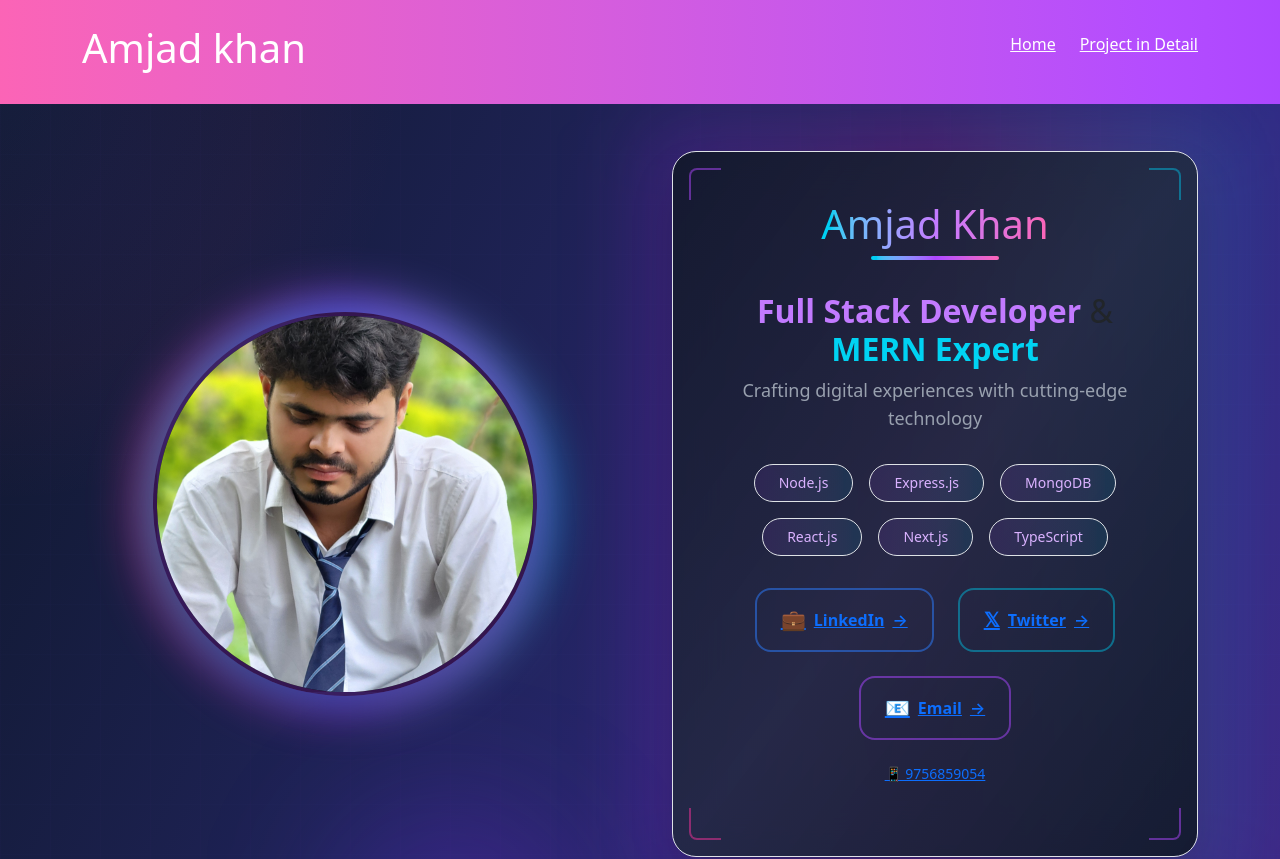
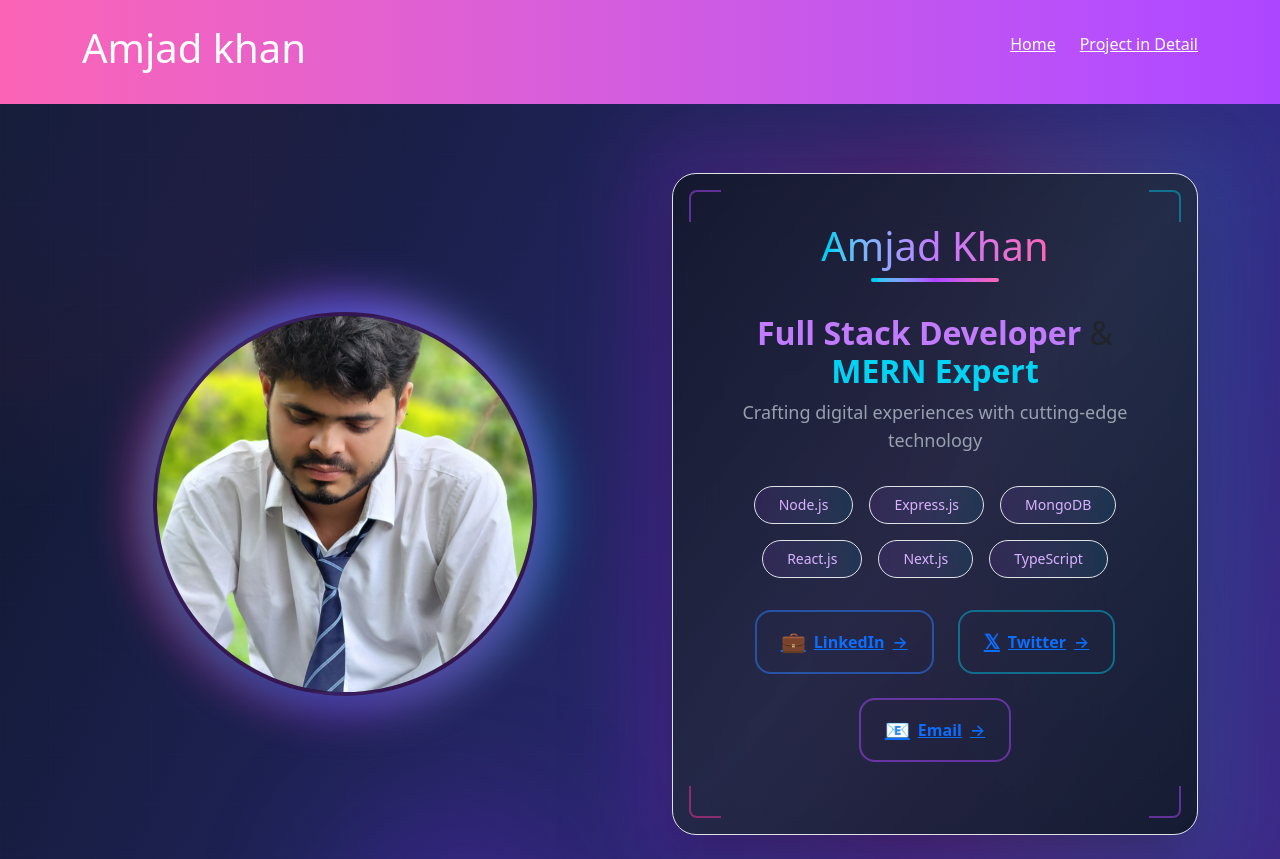
Before and after one commit to Amjadkhan9756/Portfolio, a React (Vite) app: page / in a window 1280 px wide. Shown: the top 859 px of the page. Built offline with nearby package versions, Linux system fonts and the light colour scheme.

Commit message:
new update

```diff
--- a/src/Component/Home.jsx
+++ b/src/Component/Home.jsx
@@ -266,14 +266,14 @@ function Home() {
                       <br />
 
                       {/* Contact Info */}
-                      <div className="space-y-3 mb-6">
+                      {/* <div className="space-y-3 mb-6">
                         <a
                           href="tel:+919756859054"
                           className="block text-purple-400 text-sm hover:text-purple-300 transition-colors duration-300 cursor-pointer"
                         >
                           📱 9756859054
                         </a>
-                      </div>
+                      </div> */}
                     </div>
 
                     {/* Corner Decorations */}
```
